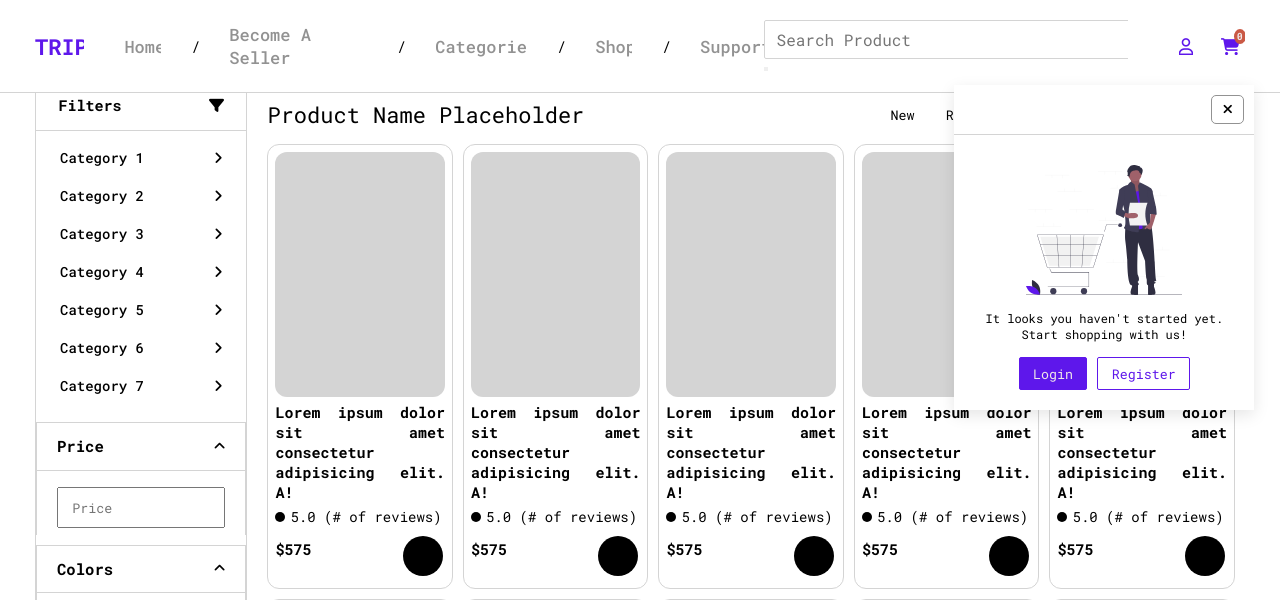
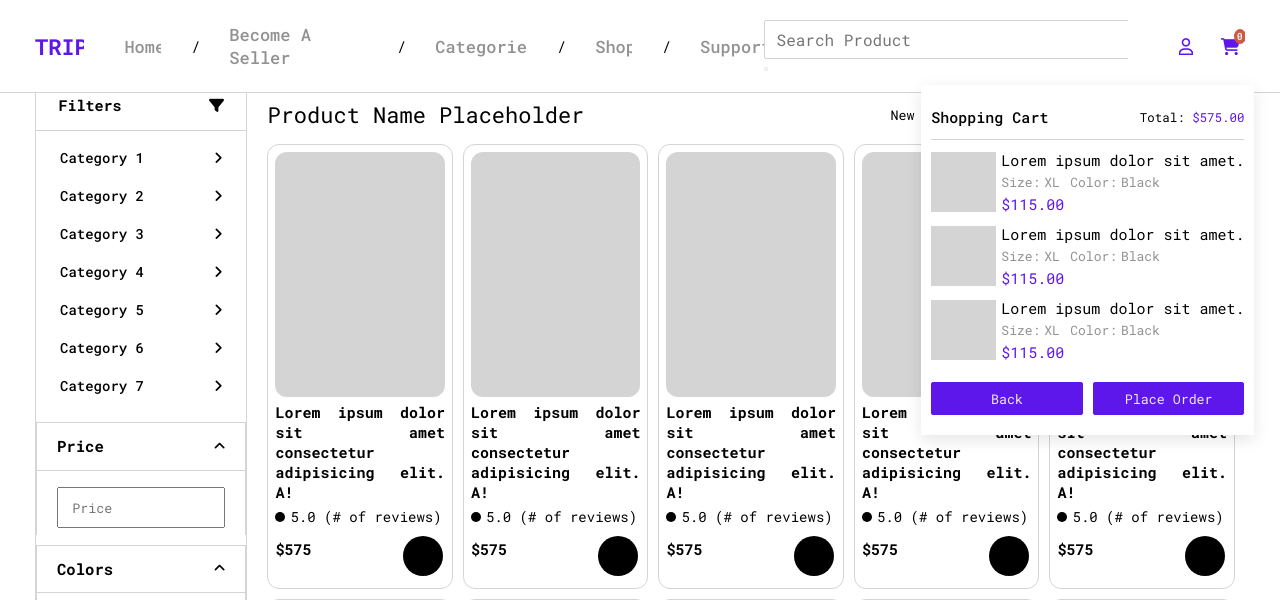
Before and after one commit to mebzmoren/OnlineStore, a PHP site: page /shop.html in a window 1280 px wide. Shown: the top 600 px of the page. Run offline with PHP 8.4, Linux system fonts and the light colour scheme; some libraries are stand-ins or nearby versions.

Commit message:
css changes

```diff
--- a/styles.css
+++ b/styles.css
@@ -233,7 +233,7 @@ header .user-pop {
   flex-direction: column;
   gap: 1em;
   top: 85px;
-  right: 2%;
+  right: -110%;
   max-width: 300px;
   box-shadow: var(--box-shadow);
   background-color: var(--light-color);
@@ -390,7 +390,7 @@ header .categories .right a:hover {
   display: flex;
   flex-direction: column;
   top: 85px;
-  right: -110%;
+  right: 2%;
   max-width: 500px;
   box-shadow: var(--box-shadow);
   background-color: var(--light-color);
```
